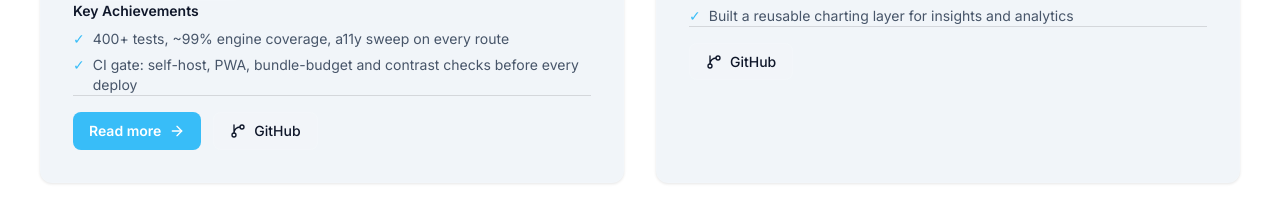
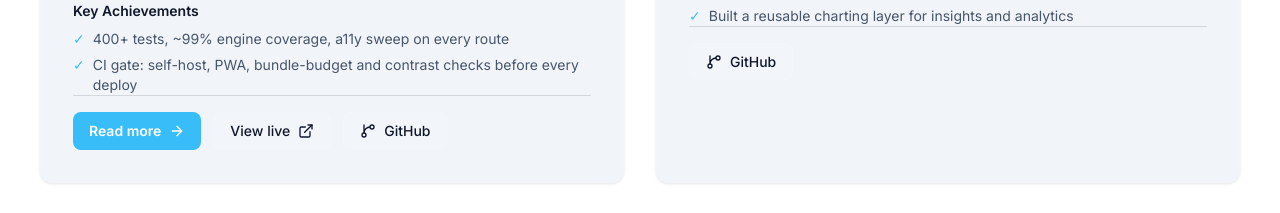
Before and after one commit to d-langelihlekhumalo/portfolio, a React (Vite) app: page / in a window 1280 px wide. Shown: the part 5341-5554 px from the top of the page. Built offline with nearby package versions, Linux system fonts and the light colour scheme.

Commit message:
Wire Baby Steps Tracker live URL into the portfolio
Now deployed at baby-steps-tracker.d-langelihlekhumalo.workers.dev — set
liveUrl on the PROJECTS entry and the case-study frontmatter so the 'View
live' button shows on both the card and the case study page.

```diff
--- a/content/projects/baby-steps-tracker.md
+++ b/content/projects/baby-steps-tracker.md
@@ -13,6 +13,8 @@ tech:
   - "Cloudflare Workers"
   - "Vitest"
 repoUrl: "https://github.com/d-langelihlekhumalo/baby-steps-tracker"
+liveUrl: "https://baby-steps-tracker.d-langelihlekhumalo.workers.dev"
+status: "Live"
 year: "2026"
 ---
 
--- a/src/constants/portfolio.ts
+++ b/src/constants/portfolio.ts
@@ -140,7 +140,7 @@ export const PROJECTS: Project[] = [
       'Initial route ~120 kB gzipped against a 250 kB budget',
     ],
     github: 'https://github.com/d-langelihlekhumalo/baby-steps-tracker',
-    liveUrl: null, // TODO: set to the workers.dev URL after the first deploy
+    liveUrl: 'https://baby-steps-tracker.d-langelihlekhumalo.workers.dev',
     hasCaseStudy: true,
     status: 'Live',
   },
```
